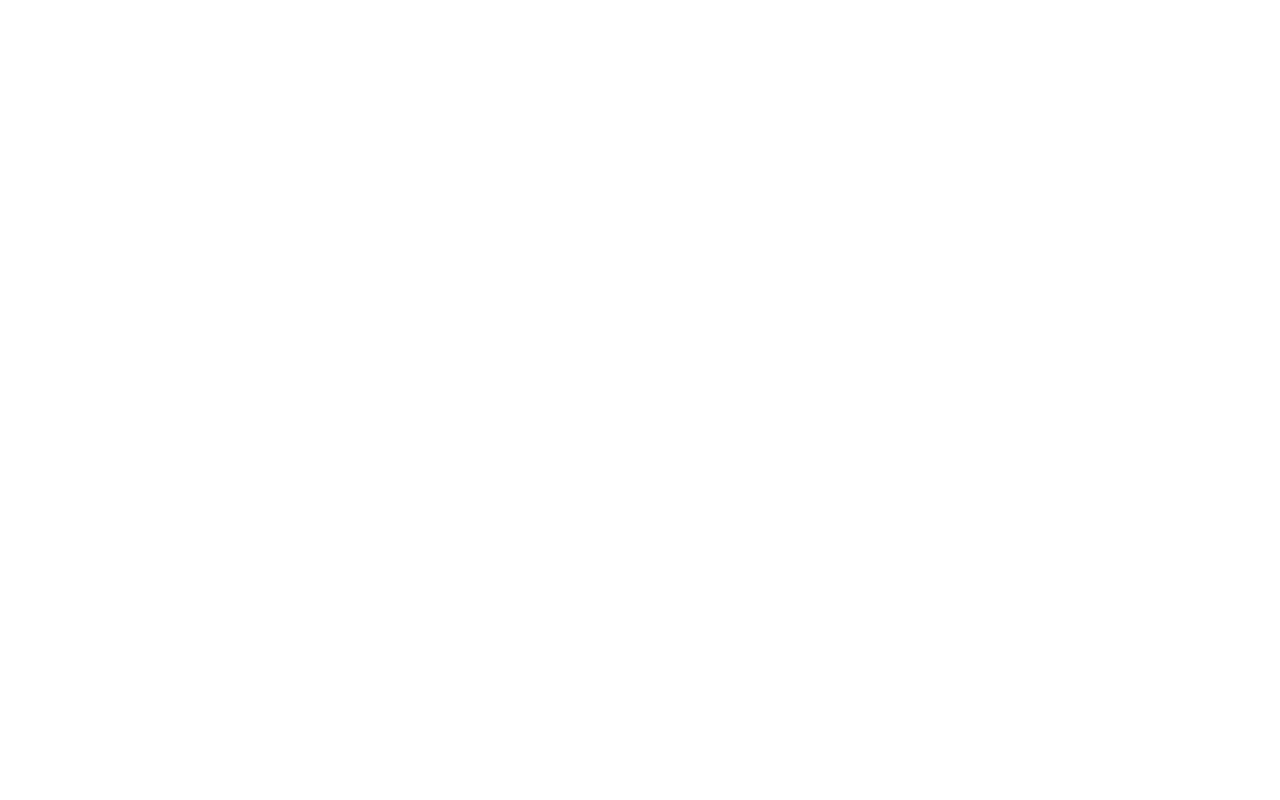
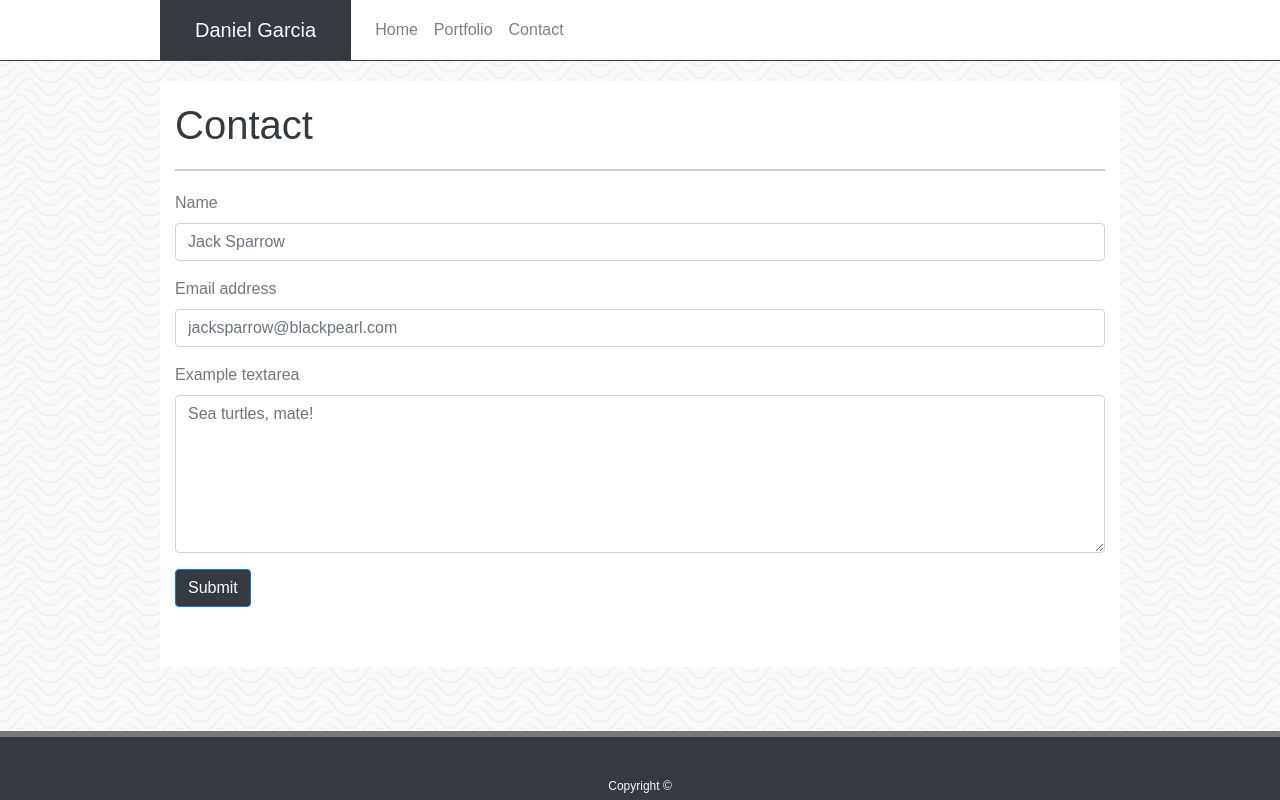
Before and after one commit to dagamo94/Bootstrap-Portfolio, a plain HTML site: page contact.html in a window 1280 px wide. Drawn offline with nearby package versions, Linux system fonts and the light colour scheme.

Commit message:
forgot to continuously commit changes. Done with most of the project except for portfolio site

```diff
--- a/assets/css/customized.css
+++ b/assets/css/customized.css
@@ -1,3 +1,58 @@
 body{
-    background-image: url('../images/papyrus.png')
+    background-image: url('../images/papyrus.png');
+    font-family: 'Arial', 'Helvetica Neue', Helvetica, sans-serif;
+    color: #777777;
+    padding-bottom: 100px;
 }
+
+
+.imgSize{
+    width: 200px;
+    height: auto;
+    float: left;
+    margin-right: 10px;
+}
+
+.contentBucket{
+    padding-bottom: 60px;
+}
+
+.container{
+    width: 960px;
+    padding: 0;
+}
+
+.row{
+    padding: 0 15px;
+}
+
+.mainTitle{
+    padding: 10px 35px;
+    margin: 0;
+}
+
+.navbar{
+    padding: 0;
+}
+
+section{
+    margin-top: 20px;
+}
+
+h1{
+    padding: 20px 0;
+    border-bottom: 2px solid #cccccc;
+    margin-bottom: 20px;
+}
+
+footer{
+    position: fixed;
+    bottom: 0;
+    color: #f0f0f0;
+    border-top: 6px solid #777777;
+    padding-top: 40px;
+    padding-bottom: 5px;
+    font-size: 12px;
+    width: 100%;
+    text-align: center;
+}
--- a/contact.html
+++ b/contact.html
@@ -0,0 +1,117 @@
+<!DOCTYPE html>
+<html lang="en-us">
+
+<head>
+    <meta charset="UTF-8" />
+    <script src="https://code.jquery.com/jquery-3.3.1.slim.min.js"
+        integrity="sha384-q8i/X+965DzO0rT7abK41JStQIAqVgRVzpbzo5smXKp4YfRvH+8abtTE1Pi6jizo"
+        crossorigin="anonymous"></script>
+    <script src="https://cdnjs.cloudflare.com/ajax/libs/popper.js/1.14.7/umd/popper.min.js"
+        integrity="sha384-UO2eT0CpHqdSJQ6hJty5KVphtPhzWj9WO1clHTMGa3JDZwrnQq4sF86dIHNDz0W1"
+        crossorigin="anonymous"></script>
+
+    <link rel="stylesheet" href="https://stackpath.bootstrapcdn.com/bootstrap/4.3.1/css/bootstrap.min.css"
+        integrity="sha384-ggOyR0iXCbMQv3Xipma34MD+dH/1fQ784/j6cY/iJTQUOhcWr7x9JvoRxT2MZw1T" crossorigin="anonymous">
+    <script src="https://stackpath.bootstrapcdn.com/bootstrap/4.3.1/js/bootstrap.min.js"
+        integrity="sha384-JjSmVgyd0p3pXB1rRibZUAYoIIy6OrQ6VrjIEaFf/nJGzIxFDsf4x0xIM+B07jRM"
+        crossorigin="anonymous"></script>
+
+    <link rel="stylesheet" type="text/css" href="assets/css/customized.css" />
+    <title>Bootstrap Portfolio</title>
+
+</head>
+
+<body>
+    <!-- NAVBAR CODE START -->
+    <nav class="navbar sticky-top navbar-expand-lg navbar-light bg-white border-bottom border-dark">
+
+        <div class="container">
+
+
+            <a class="navbar-brand bg-dark text-light" href="#">
+                <div class="mainTitle">Daniel Garcia</div>
+            </a>
+            <button class="navbar-toggler" type="button" data-toggle="collapse" data-target="#navbarNav"
+                aria-controls="navbarNav" aria-expanded="false" aria-label="Toggle navigation">
+                <span class="navbar-toggler-icon"></span>
+            </button>
+            <div class="collapse navbar-collapse mr-auto" id="navbarNav">
+
+                <ul class="nav navbar-nav">
+                    <li class="nav-item">
+                        <a class="nav-link" href="index.html">Home<span class="sr-only">(current)</span></a>
+                    </li>
+
+                    <li class="nav-item">
+                        <a class="nav-link" href="portfolio.html">Portfolio</a>
+                    </li>
+
+                    <li class="nav-item">
+                        <a class="nav-link" href="contact.html">Contact</a>
+                    </li>
+
+                </ul>
+            </div>
+
+
+        </div>
+
+    </nav>
+    <!-- NAVBAR CODE END -->
+
+    <!-- ------------------------------------------------------------ -->
+
+    <!-- MAIN SECTION/BODY START -->
+    <section>
+        <div class="container bg-white">
+            <div class="row">
+                <div class="col-md">
+                    <h1 class="text-dark">Contact</h1>
+                </div>
+
+            </div>
+
+            <div class="row">
+                <div class="col-md">
+
+                    <div class="contentBucket">
+                        <form action="#">
+
+                            <div class="form-group">
+                                <label for="inputName">Name</label>
+                                <input type="text" class="form-control" id="inputName"
+                                    placeholder="Jack Sparrow">
+                            </div>
+
+                            <div class="form-group">
+                                <label for="exampleFormControlInput1">Email address</label>
+                                <input type="email" class="form-control" id="exampleFormControlInput1"
+                                    placeholder="jacksparrow@blackpearl.com">
+                            </div>
+
+                            <div class="form-group">
+                                <label for="exampleFormControlTextarea1">Example textarea</label>
+                                <textarea class="form-control" id="exampleFormControlTextarea1" placeholder="Sea turtles, mate!" rows="6"></textarea>
+                            </div>
+                            <button type="submit" class="btn btn-primary bg-dark">Submit</button>
+
+                        </form>
+                    </div>
+                </div>
+            </div>
+
+        </div>
+
+    </section>
+    <!-- MAIN SECTION/BODY END -->
+
+    <!-- -------------------------------------------------------- -->
+
+    <!-- FOOTER -->
+    <footer class="bg-dark text-light">
+        Copyright &#xa9;
+    </footer>
+
+</body>
+
+</html>
```
Also changed, not shown: index.html (+64 -8 lines), portfolio.html (+105 -0 lines).
